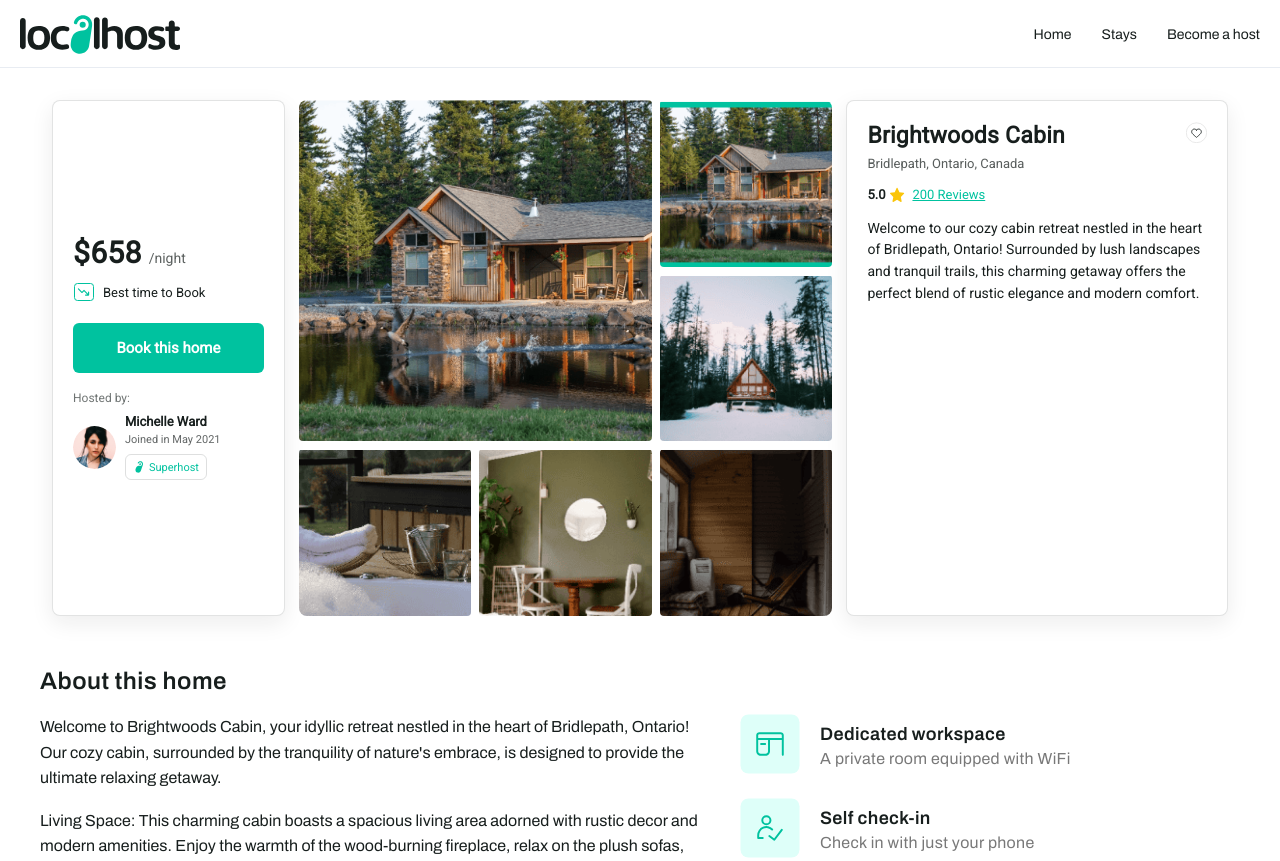
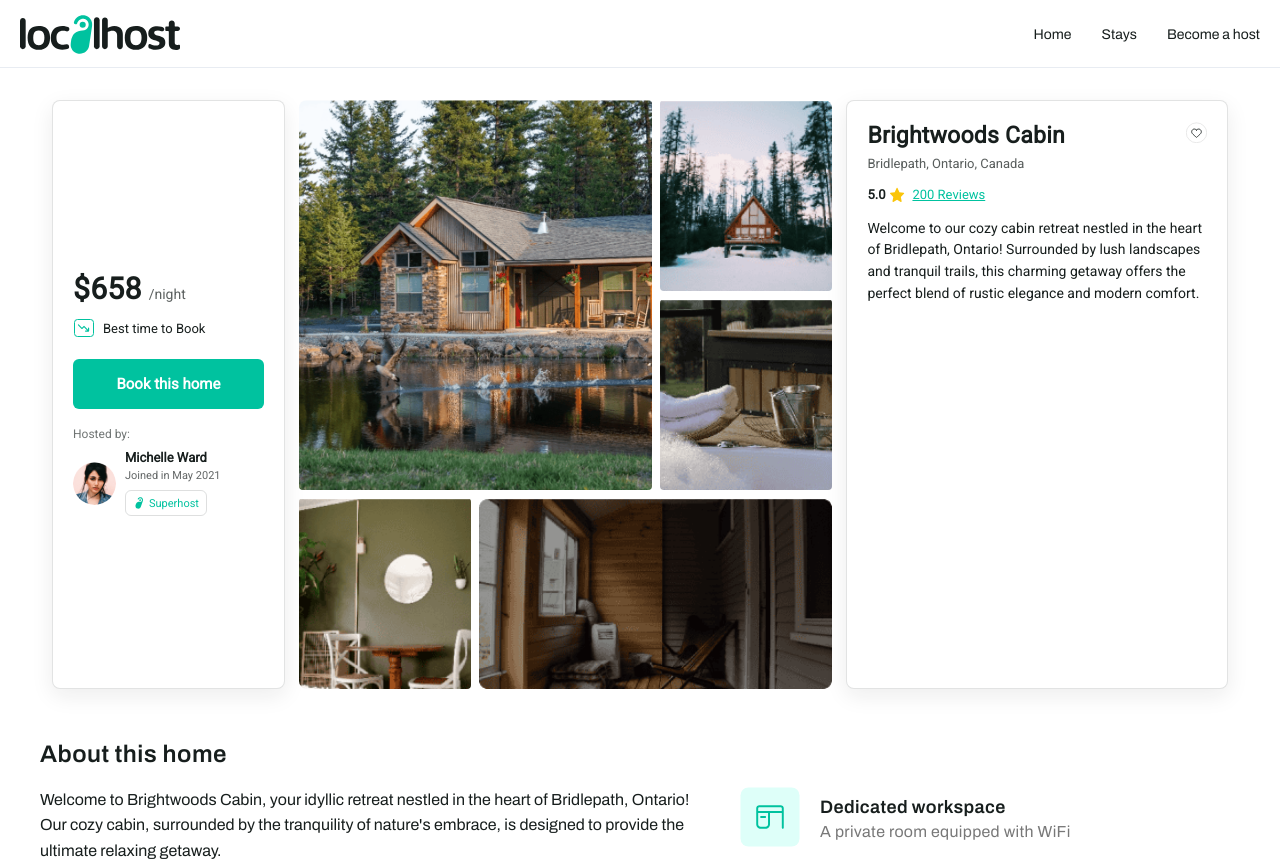
Before and after one commit to Locofy/LocalhostSample, a React (Vite) app: page /property-details in a window 1280 px wide. Shown: the top 861 px of the page. Built offline with nearby package versions, Linux system fonts and the light colour scheme.

Commit message:
Listing hero redesign (Version 2.0)

```diff
--- a/src/components/ListingHero.module.css
+++ b/src/components/ListingHero.module.css
@@ -180,28 +180,23 @@
   grid-row: 1 / span 2;
 }
 
-.photoSecond {
+.photoTopRight {
   grid-column: 3;
   grid-row: 1;
 }
 
-.photoThird {
+.photoMiddleRight {
   grid-column: 3;
   grid-row: 2;
 }
 
-.photoFourth {
+.photoBottomLeft {
   grid-column: 1;
   grid-row: 3;
 }
 
-.photoFifth {
-  grid-column: 2;
-  grid-row: 3;
-}
-
-.photoSixth {
-  grid-column: 3;
+.photoBottomWide {
+  grid-column: 2 / span 2;
   grid-row: 3;
 }
 
--- a/src/components/ListingHero.tsx
+++ b/src/components/ListingHero.tsx
@@ -90,28 +90,22 @@ const ListingHero: FunctionComponent<ListingHeroType> = ({
             src="/main-image@2x.png"
           />
           <img
-            className={`${styles.mosaicPhoto} ${styles.photoSecond}`}
-            loading="lazy"
-            alt=""
-            src="/thumbnails@2x.png"
-          />
-          <img
-            className={`${styles.mosaicPhoto} ${styles.photoThird}`}
+            className={`${styles.mosaicPhoto} ${styles.photoTopRight}`}
             alt=""
             src="/thumbnails4@2x.png"
           />
           <img
-            className={`${styles.mosaicPhoto} ${styles.photoFourth}`}
+            className={`${styles.mosaicPhoto} ${styles.photoMiddleRight}`}
             alt=""
             src="/thumbnails3@2x.png"
           />
           <img
-            className={`${styles.mosaicPhoto} ${styles.photoFifth}`}
+            className={`${styles.mosaicPhoto} ${styles.photoBottomLeft}`}
             alt=""
             src="/thumbnails2@2x.png"
           />
           <img
-            className={`${styles.mosaicPhoto} ${styles.photoSixth}`}
+            className={`${styles.mosaicPhoto} ${styles.photoBottomWide}`}
             alt=""
             src="/thumbnails1@2x.png"
           />
```
